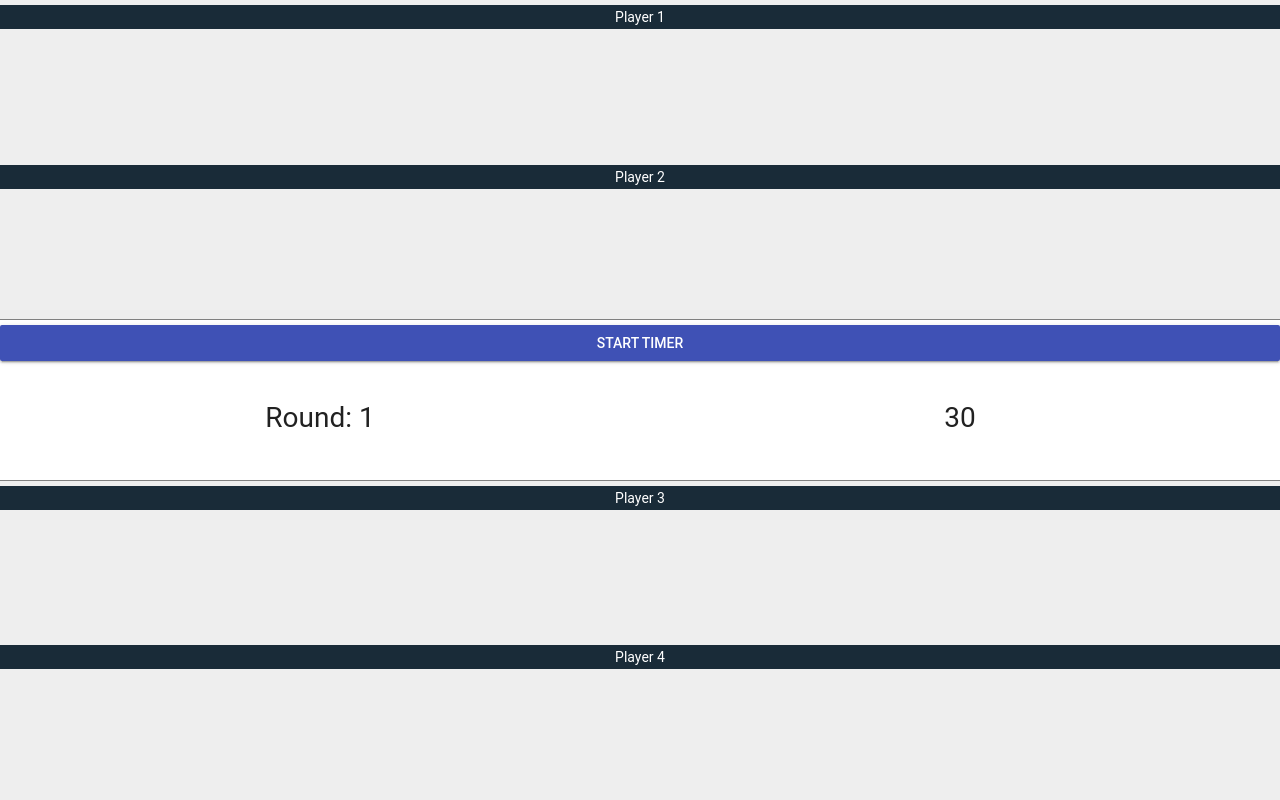
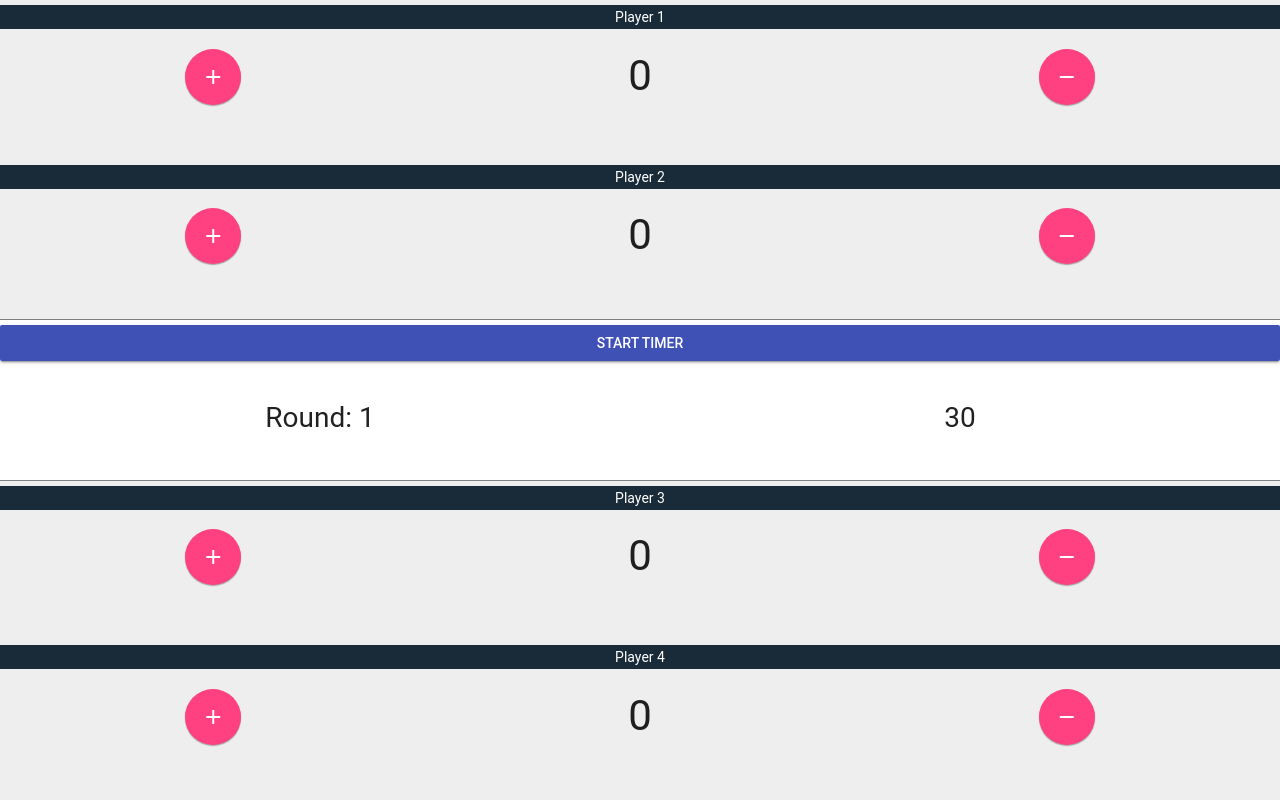
Before and after one commit to Kikketer/catapults-timer, a website: page app/index.html in a window 1280 px wide. Drawn offline with nearby package versions, Linux system fonts and the light colour scheme; files that its build step writes are made by us from their sources.

Commit message:
Added sounds, starting buttons

```diff
--- a/app/index.html
+++ b/app/index.html
@@ -1,95 +1,205 @@
-<!doctype html>
-<html lang="">
+
+<!DOCTYPE html>
+
+
+<html lang>
+
+
 <head>
   <meta charset="utf-8">
-    <meta http-equiv="X-UA-Compatible" content="IE=edge">
-    <meta name="description" content="">
-    <meta name="viewport" content="width=device-width, initial-scale=1.0">
+
+  <meta http-equiv="X-UA-Compatible"
+    content="IE=edge">
+
+  <meta name="description"
+    content>
+
+  <meta name="viewport"
+    content="width=device-width, initial-scale=1.0">
+
   <title>Catapults! Timer</title>
-
   <!-- Disable tap highlight on IE -->
-    <meta name="msapplication-tap-highlight" content="no">
+  <meta name="msapplication-tap-highlight"
+    content="no">
 
   <!-- Web Application Manifest -->
-    <link rel="manifest" href="manifest.json">
+  <link rel="manifest"
+    href="manifest.json">
 
   <!-- Add to homescreen for Chrome on Android -->
-    <meta name="mobile-web-app-capable" content="yes">
-    <meta name="application-name" content="Web Starter Kit">
-    <link rel="icon" sizes="192x192" href="images/touch/chrome-touch-icon-192x192.png">
+  <meta name="mobile-web-app-capable"
+    content="yes">
+
+  <meta name="application-name"
+    content="Web Starter Kit">
+
+  <link rel="icon"
+    sizes="192x192"
+    href="images/touch/chrome-touch-icon-192x192.png">
 
   <!-- Add to homescreen for Safari on iOS -->
-    <meta name="apple-mobile-web-app-capable" content="yes">
-    <meta name="apple-mobile-web-app-status-bar-style" content="black">
-    <meta name="apple-mobile-web-app-title" content="Web Starter Kit">
-    <link rel="apple-touch-icon" href="images/touch/apple-touch-icon.png">
+  <meta name="apple-mobile-web-app-capable"
+    content="yes">
+
+  <meta name="apple-mobile-web-app-status-bar-style"
+    content="black">
+
+  <meta name="apple-mobile-web-app-title"
+    content="Web Starter Kit">
+
+  <link rel="apple-touch-icon"
+    href="images/touch/apple-touch-icon.png">
 
   <!-- Tile icon for Win8 (144x144 + tile color) -->
-    <meta name="msapplication-TileImage" content="images/touch/ms-touch-icon-144x144-precomposed.png">
-    <meta name="msapplication-TileColor" content="#2F3BA2">
+  <meta name="msapplication-TileImage"
+    content="images/touch/ms-touch-icon-144x144-precomposed.png">
+
+  <meta name="msapplication-TileColor"
+    content="#2F3BA2">
 
   <!-- Color the status bar on mobile devices -->
-    <meta name="theme-color" content="#2F3BA2">
+  <meta name="theme-color"
+    content="#2F3BA2">
 
   <!-- SEO: If your mobile URL is different from the desktop URL, add a canonical link to the desktop page https://developers.google.com/webmasters/smartphone-sites/feature-phones -->
-    <!--
-    <link rel="canonical" href="http://www.example.com/">
-    -->
-
+  <!-- <link rel="canonical" href="http://www.example.com/"> -->
   <!-- Material Design icons -->
-    <link rel="stylesheet" href="https://fonts.googleapis.com/icon?family=Material+Icons">
-
+  <link rel="stylesheet"
+    href="https://fonts.googleapis.com/icon?family=Material+Icons">
 
   <!-- Material Design Lite page styles:
     You can choose other color schemes from the CDN, more info here http://www.getmdl.io/customize/index.html
     Format: material.color1-color2.min.css, some examples:
     material.red-teal.min.css
     material.blue-orange.min.css
-    material.purple-indigo.min.css
-    -->
-    <link rel="stylesheet" href="https://code.getmdl.io/1.2.1/material.indigo-pink.min.css">
+    material.purple-indigo.min.css -->
+  <link rel="stylesheet"
+    href="https://code.getmdl.io/1.2.1/material.indigo-pink.min.css">
 
   <!-- Your styles -->
-    <link rel="stylesheet" href="styles/main.css">
+  <link rel="stylesheet"
+    href="styles/main.css">
+
 </head>
+
 <body>
-    <div id="player1" class="display-box">
+
+  <div id="player1"
+    class="display-box">
     <p class="player-title">Player 1</p>
-      <p class="player-score"></p>
+
+    <p class="player-score"
+      data-player="1">
+      <span class="increase">
+        <button class="mdl-button mdl-js-button mdl-button--fab mdl-js-ripple-effect mdl-button--colored">
+          <i class="material-icons">add</i>
+        </button>
+      </span>
+      <span class="actual-score">0</span>
+      <span class="decrease">
+        <button class="mdl-button mdl-js-button mdl-button--fab mdl-js-ripple-effect mdl-button--colored">
+          <i class="material-icons">remove</i>
+        </button>
+      </span>
+    </p>
   </div>
-    <div id="player2" class="display-box">
+
+  <div id="player2"
+    class="display-box">
     <p class="player-title">Player 2</p>
-      <p class="player-score"></p>
+
+    <p class="player-score"
+      data-player="2">
+      <span class="increase">
+        <button class="mdl-button mdl-js-button mdl-button--fab mdl-js-ripple-effect mdl-button--colored">
+          <i class="material-icons">add</i>
+        </button>
+      </span>
+      <span class="actual-score">0</span>
+      <span class="decrease">
+        <button class="mdl-button mdl-js-button mdl-button--fab mdl-js-ripple-effect mdl-button--colored">
+          <i class="material-icons">remove</i>
+        </button>
+      </span>
+    </p>
   </div>
+
   <div class="display-box timer-box">
-      <button id="timer-button" class="mdl-button mdl-js-button mdl-button--raised mdl-button--colored">Start Timer</button>
+    <button id="timer-button"
+      class="mdl-button mdl-js-button mdl-button--raised mdl-button--colored">Start Timer
+    </button>
+
     <div class="timer-stats">
       <div class="round-counter">Round: 1</div>
       <div id="time-countdown">30</div>
     </div>
   </div>
-    <div id="player3" class="display-box">
+
+  <div id="player3"
+    class="display-box">
     <p class="player-title">Player 3</p>
-      <p class="player-score"></p>
-    </div>
-    <div id="player4" class="display-box">
-      <p class="player-title">Player 4</p>
-      <p class="player-score"></p>
+
+    <p class="player-score"
+      data-player="3">
+      <span class="increase">
+        <button class="mdl-button mdl-js-button mdl-button--fab mdl-js-ripple-effect mdl-button--colored">
+          <i class="material-icons">add</i>
+        </button>
+      </span>
+      <span class="actual-score">0</span>
+
+      <span class="decrease">
+        <button class="mdl-button mdl-js-button mdl-button--fab mdl-js-ripple-effect mdl-button--colored">
+          <i class="material-icons">remove</i>
+        </button>
+      </span>
+    </p>
   </div>
 
-    <script src="https://code.getmdl.io/1.2.1/material.min.js"></script>
+  <div id="player4"
+    class="display-box">
+    <p class="player-title">Player 4</p>
+
+    <p class="player-score"
+      data-player="4">
+      <span class="increase">
+        <button class="mdl-button mdl-js-button mdl-button--fab mdl-js-ripple-effect mdl-button--colored">
+          <i class="material-icons">add</i>
+        </button>
+      </span>
+      <span class="actual-score">0</span>
+      <span class="decrease">
+        <button class="mdl-button mdl-js-button mdl-button--fab mdl-js-ripple-effect mdl-button--colored">
+          <i class="material-icons">remove</i>
+        </button>
+      </span>
+    </p>
+  </div>
+  <script src="https://code.getmdl.io/1.2.1/material.min.js" />
+
   <!-- build:js scripts/main.min.js -->
-    <script src="scripts/main.js"></script>
+  <script src="scripts/main.js" />
+
   <!-- endbuild -->
+  <!-- Google Analytics: change UA-XXXXX-X to be your site's ID -->
 
-    <!-- Google Analytics: change UA-XXXXX-X to be your site's ID -->
   <script>
-      (function(i,s,o,g,r,a,m){i['GoogleAnalyticsObject']=r;i[r]=i[r]||function(){
-      (i[r].q=i[r].q||[]).push(arguments)},i[r].l=1*new Date();a=s.createElement(o),
-      m=s.getElementsByTagName(o)[0];a.async=1;a.src=g;m.parentNode.insertBefore(a,m)
-      })(window,document,'script','//www.google-analytics.com/analytics.js','ga');
-      ga('create', 'UA-XXXXX-X', 'auto');
-      ga('send', 'pageview');
+    ;(function(i, s, o, g, r, a, m) {
+      i['GoogleAnalyticsObject'] = r
+      ;(i[r] =
+        i[r] ||
+        function() {
+          ;(i[r].q = i[r].q || []).push(arguments)
+        }),
+        (i[r].l = 1 * new Date())
+      ;(a = s.createElement(o)), (m = s.getElementsByTagName(o)[0])
+      a.async = 1
+      a.src = g
+      m.parentNode.insertBefore(a, m)
+    })(window, document, 'script', '//www.google-analytics.com/analytics.js', 'ga')
+    ga('create', 'UA-XXXXX-X', 'auto')
+    ga('send', 'pageview')
+
   </script>
   <!-- Built with love using Web Starter Kit -->
 </body>
--- a/app/scripts/main.js
+++ b/app/scripts/main.js
@@ -76,6 +76,8 @@
   let seconds = 30
   let running = false
   let timer
+  const endRoundSound = new Audio('sounds/end-30.wav')
+  const warningFire = new Audio('sounds/fire.wav')
   document.querySelector('#timer-button').addEventListener('click', () => {
     const button = document.querySelector('#timer-button')
     const ticker = document.querySelector('#time-countdown')
@@ -90,8 +92,18 @@
         if (seconds > 0) {
           seconds--
           ticker.innerHTML = seconds
+          if(seconds === 15) {
+            warningFire.play()
+          }
+          else if(seconds === 5) {
+            warningFire.play()
+            setTimeout(() => {
+              warningFire.play()
+            }, 500)
+          }
         }
         else {
+          endRoundSound.play()
           running = false
           seconds = 0
           clearInterval(timer)
@@ -110,4 +122,8 @@
   })
 
   // TODO add + and - buttons to the player scores
+  let playerScoreBoxes = document.querySelectorAll('.player-score')
+  playerScoreBoxes.forEach(scoreBox => {
+
+  })
 })()
--- a/app/styles/main.scss
+++ b/app/styles/main.scss
@@ -19,12 +19,13 @@ Note: any .css or .scss files included in the 'styles' directory
 will be correctly compiled during `gulp serve` and `gulp`
  */
 
-html, body {
+html,
+body {
   font-family: 'Roboto', 'Helvetica', sans-serif;
   margin: 0;
   padding: 0;
   display: flex;
-  flex-direction:column;
+  flex-direction: column;
   background-color: #eeeeee;
 }
 
@@ -36,12 +37,32 @@ html, body {
 
   .player-title {
     text-align: center;
-    background-color: #192B38;
+    background-color: #192b38;
     color: white;
+    margin: 0;
   }
 
   .player-score {
     flex: 1;
+    display: flex;
+    flex-direction: row;
+    align-items: stretch;
+    margin-top: 1.4em;
+
+    > span {
+      flex: 1;
+    }
+
+    .increase, .decrease {
+      font-size: 2em;
+      text-align: center;
+    }
+
+    .actual-score {
+      font-size: 3em;
+      text-align: center;
+      margin-top: 15px;
+    }
   }
 }
 
@@ -56,10 +77,10 @@ html, body {
     flex-direction: row;
     align-items: center;
 
-     > div {
-       flex: 1;
-       text-align: center;
-       font-size: 2em;
-     }
+    > div {
+      flex: 1;
+      text-align: center;
+      font-size: 2em;
+    }
   }
 }
```
Also changed, not shown: 2 other files. Lines whose indentation alone changed are shown as unchanged.
